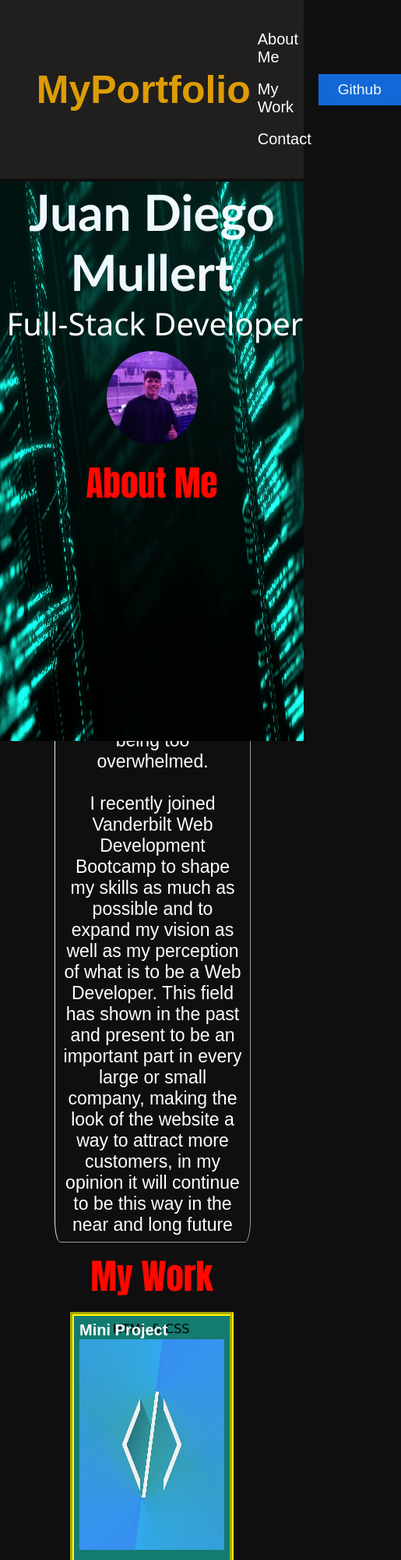
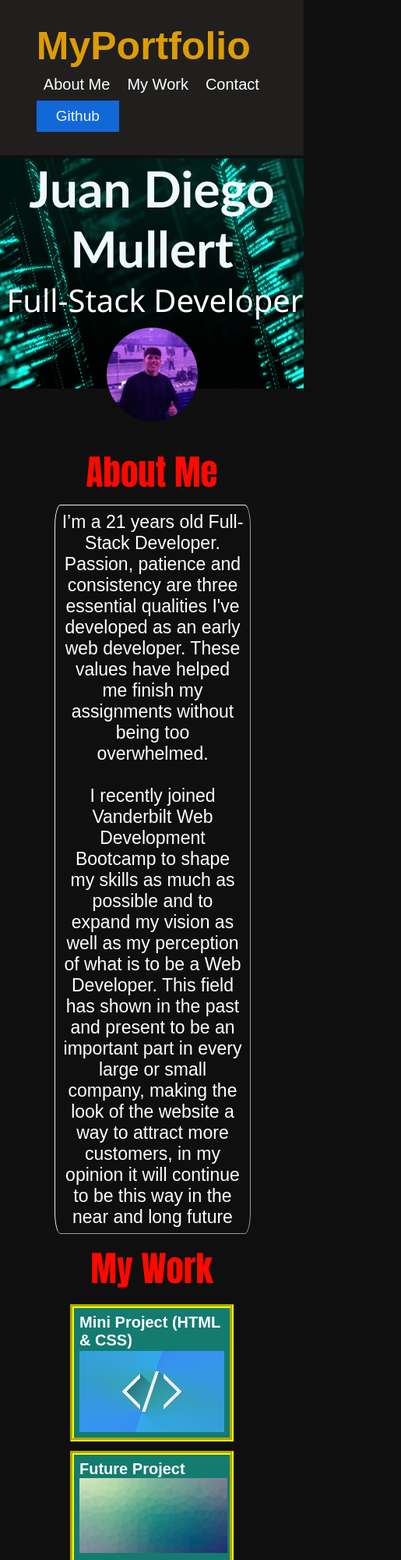
Before and after one commit to JuanMullert/02-Challenge-MyPortfolioProject, a plain HTML site: page index.html in a window 390 px wide. Shown: the top 2000 px of the page at 78% size, 515 px wide, since content can reach past the window. Drawn offline with Linux system fonts and the light colour scheme.

Commit message:
added media queries and debuged some code

```diff
--- a/Assets/myportfolio.css
+++ b/Assets/myportfolio.css
@@ -2,44 +2,20 @@
 
 body {
     background-color: rgb(15, 15, 15);
-
-
 }
 
-#codingbackground {
-    position: absolute;
-    width: 100%;
-    height: 85%;
+header {
+    display: flex;
+    justify-content: space-between;
+    align-items: center;
+    padding: 30px 12%;
+    background-color: rgb(32, 31, 30);
+    flex-wrap: wrap;
+    z-index: 999;
 }
 
-#myphoto {
-    position: relative;
-    width: 30%;
-    margin-top: 0%;
-    margin-left: 35%;
-    border-radius: 50%;
-}
-
-#name {
-    position: relative;
-    text-align: center;
-    margin-top: 1%;
-    margin-bottom: 0;
-    font-size: 8ch;
-    font-family: 'Trebuchet MS', 'Lucida Sans Unicode', 'Lucida Grande', 'Lucida Sans', Arial, sans-serif;
-    color: aliceblue;
-
-}
-
-#textonpicture {
-    position: relative;
-    color: rgb(255, 255, 255);
-    font-size: 40px;
-    font-family: 'Segoe UI', Tahoma, Geneva, Verdana, sans-serif;
-    text-align: center;
-    margin-bottom: 2%;
-    margin-left: 2%;
-
+header, li {
+    justify-content: space-between;
 }
 
 li, a {
@@ -48,18 +24,7 @@ font-weight: 100;
     font-size: 20px;
     color: rgb(255, 255, 255);
     text-decoration: none;
-}
-
-header {
-    display: flex;
-    justify-content: space-between;
-    align-items: center;
-    padding: 30px 12%;
-    background-color: rgb(32, 31, 30);
-}
-
-header, li {
-    justify-content: space-between;
+    flex-wrap: wrap;
     }
 
     .nav-links {
@@ -67,8 +32,6 @@ header, li {
         border: none;
         padding: none;
     }
-
-
 
     .nav-links li {
         display: inline-block;
@@ -99,6 +62,109 @@ button:hover {
         color: rgba(221, 157, 6, 0.995);
         font-family: Arial, Helvetica, sans-serif;
         font-size: 50px;
+        flex-wrap: wrap;
+    }
+
+    #codingbackground {
+        position: absolute;
+        width: 100%;
+        height: 95%;
+    }
+
+@media screen and (min-width: 900px) {
+    #codingbackground {
+        height: 90%;
+    }
+}
+
+@media screen and (max-width: 1189px) {
+     #codingbackground {
+        height: 75%;
+     }
+}
+
+@media screen and (max-width: 1123px) {
+    #codingbackground {
+       height: 70%;
+    }
+}
+
+@media screen and (max-width: 1023px) {
+    #codingbackground {
+       height: 65%;
+    }
+}
+
+@media screen and (max-width: 935px) {
+    #codingbackground {
+       height: 60%;
+    }
+}
+
+@media screen and (max-width: 830px) {
+    #codingbackground {
+       height: 55%;
+    }
+}
+
+@media screen and (max-width: 743px) {
+    #codingbackground {
+       height: 50%;
+    }
+}
+
+@media screen and (max-width: 649px) {
+    #codingbackground {
+       height: 45%;
+    }
+}
+
+@media screen and (max-width: 530px) {
+    #codingbackground {
+       height: 40%;
+    }
+}
+
+@media screen and (max-width: 460px) {
+    #codingbackground {
+       height: 35%;
+    }
+}
+
+
+#myphoto {
+    position: relative;
+    width: 30%;
+    margin-top: 0%;
+    margin-left: 35%;
+    border-radius: 50%;
+    flex-grow: inherit;
+}
+
+#name {
+    position: relative;
+    text-align: center;
+    margin-top: 1%;
+    margin-bottom: 0;
+    font-size: 8ch;
+    font-family: 'Trebuchet MS', 'Lucida Sans Unicode', 'Lucida Grande', 'Lucida Sans', Arial, sans-serif;
+    color: aliceblue;
+
+}
+
+#textonpicture {
+    position: relative;
+    color: rgb(255, 255, 255);
+    font-size: 40px;
+    font-family: 'Segoe UI', Tahoma, Geneva, Verdana, sans-serif;
+    text-align: center;
+    margin-bottom: 2%;
+    margin-left: 2%;
+
+}
+
+#text-aboutme {
+    margin-top: 8%;
 }
 
 #aboutme {
@@ -109,11 +175,21 @@ button:hover {
     text-align: center;
     padding: 2%;
     width: 60%;
-    margin-top: 1%;
+    margin-top: 2%;
     margin-left: 18%;
     border-style: outset;
     border-radius: 3%;
     flex-wrap: wrap;
+    }
+
+    @media screen and (min-width: 100px) {
+        #aboutme {
+          position: relative;
+        }
+
+        .contact-section nav li a {
+            flex-wrap: wrap;
+        }
       }
 
 h3 {
@@ -127,8 +203,20 @@ h3 {
     position: relative;
 }
 
+h4 {
+    position: relative;
+    margin-top: 0%;
+    color: rgb(255, 255, 255);
+    font-size: 20px;
+    font-family: Arial, Helvetica, sans-serif;
+}
 
-
+h5 {
+    color: #ffffff;
+    font-size: 20px;
+    font-family: Arial, Helvetica, sans-serif;
+    text-align: center;
+}
 
 .my-work-container {
     display: block;
@@ -137,7 +225,6 @@ h3 {
     margin-left: 20%;
     text-align: start;
     flex-wrap: wrap;
-
 }
 
 .my-work-container div{
@@ -153,24 +240,19 @@ h3 {
     flex-wrap: wrap;
 }
 
-
-
 .my-work-container div:hover {
     background-color: rgb(6, 174, 155);
 }
 
-
 .box-1 {
     block-size: 300px;
-
 }
 
 #image1 {
     position: relative;
     width: 100%;
     height: 90%;
-    margin-top: 2%;
-
+    margin-top: 1%;
 }
 
 .box-2 {
@@ -183,19 +265,28 @@ h3 {
 
 .box-4 {
     block-size: 120px;
-
+}
+.box-5 {
+    block-size: 120px;
 }
 
+@media screen and (max-width: 460px) {
+    .box-1,
+    .box-2,
+    .box-3,
+    .box-4,
     .box-5 {
-    block-size: 120px;
-
+        height: fit-content;
+    }
 }
 
-h4 {
-    position: absolute;
-    color: rgb(255, 255, 255);
-    font-size: 20px;
-    font-family: Arial, Helvetica, sans-serif;
+.otherimages {
+    position: relative;
+    width: 102%;
+    height: 90%;
+    margin-top: 0%;
+    margin-bottom: 2%;
+    flex-wrap: wrap;
 
 }
 
@@ -204,27 +295,6 @@ p {
     margin-top: 0%;
     margin-left: 23%;
     font-family: 'Lucida Sans', 'Lucida Sans Regular', 'Lucida Grande', 'Lucida Sans Unicode', Geneva, Verdana, sans-serif;
-}
-
-.otherimages {
-    position: relative;
-    width: 102%;
-    height: 90%;
-    margin-top: 1%;
-    margin-bottom: 2%;
-    flex-wrap: wrap;
-
-}
-
-section {
-    margin-bottom: 0%;
-}
-
-h5 {
-    color: #ffffff;
-    font-size: 20px;
-    font-family: Arial, Helvetica, sans-serif;
-    text-align: center;
 }
 
 .contact-section {
@@ -249,11 +319,19 @@ h5 {
     flex-wrap: wrap;
 }
 
+@media screen and (max-width: 768px) {
+    .contact-section nav ul li {
+        word-wrap: break-word;
+     }
+
+     .nav-links ul li {
+        padding: 3px;
+     }
+}
+
 .contact-section a {
     font-size: 28px;
 }
-
-
 
 .contact-section a:hover {
     color: #09e55afe;
@@ -269,5 +347,4 @@ footer {
     align-items: center;
     padding: 30px;
     background-color: rgb(32, 31, 30);
-
 }
--- a/index.html
+++ b/index.html
@@ -35,7 +35,7 @@
         </picture>
 
         <section id="about-me">
-            <h3>About Me</h3>
+            <h3 id="text-aboutme" >About Me</h3>
             <p id="aboutme">I’m a 21 years old Full-Stack Developer. Passion, patience and consistency are three essential qualities
                   I've developed as an early web developer. These values have helped me finish  my assignments without
                  being too overwhelmed. <br>
@@ -55,32 +55,32 @@
       <section id="my-work" > <h3>My Work</h3> </section>
 
         <div class="box-1">
-            <h4>Mini Project</h4>
-            <p>HTML & CSS</p>
+            <h4>Mini Project (HTML & CSS)</h4>
+
             <a href="https://juanmullert.github.io/01-challenge-horiseon/"><img id="image1" src="Assets/html-programming-code-blue-wallpaper-preview.jpeg" alt="coding logo"></a>
              </div>
 
              <div class="box-2">
                 <h4>Future Project</h4>
-                <p>HTML, CSS, Javascript</p>
+
                 <img class="otherimages" src="Assets/ranger-4df6c1b6.png" alt="placeholder image">
              </div>
 
              <div class="box-3">
                 <h4>Future Project</h4>
-                <p>HTML, CSS, Javascript</p>
+
                 <img class="otherimages" src="Assets/abstract-technology-background-circuit-board-html-code-d-illustration-blue-technology-background-vector-innovation-science-105501221.jpeg" alt="placeholder image">
              </div>
 
              <div class="box-4">
                 <h4>Future Project</h4>
-                <p>HTML, CSS, Javascript</p>
+
                 <img class="otherimages" src="Assets/11614501537hw5xlricn7oe6frcb0bswtrr5vvp9u9kw5tnguing5sgug5hxdwg4z1k3xrswblth2r4ngeqkentwlk9zmd35ebiriafdnxsxkr6.jpeg" alt="placeholder image">
              </div>
 
              <div class="box-5">
                 <h4>Future Project</h4>
-                <p>HTML, CSS, Javascript</p>
+
                 <img class="otherimages" src="Assets/cool-backgrounds.webp" alt="placeholder image">
              </div>
 
```
Lines whose indentation alone changed are shown as unchanged.
